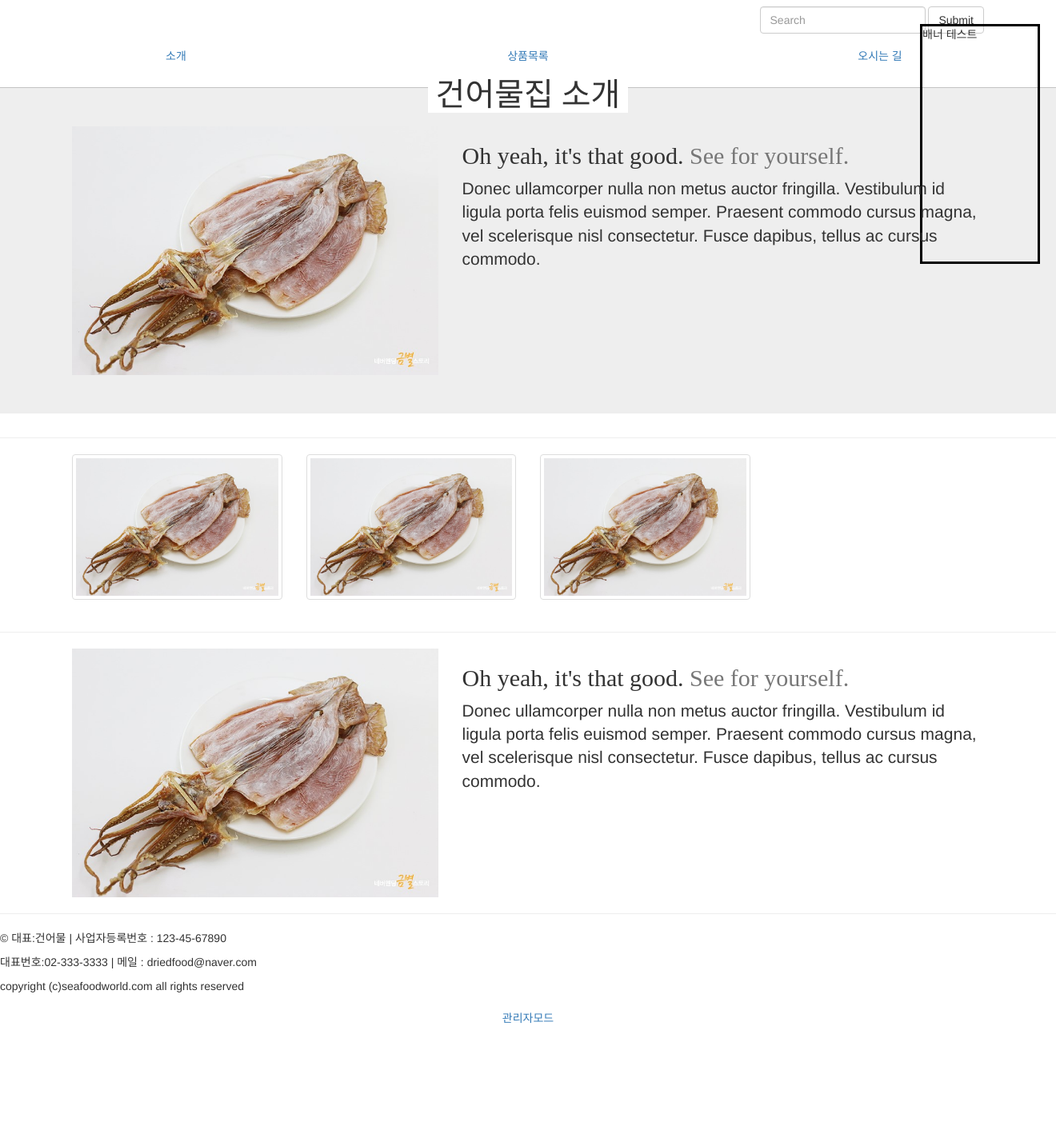
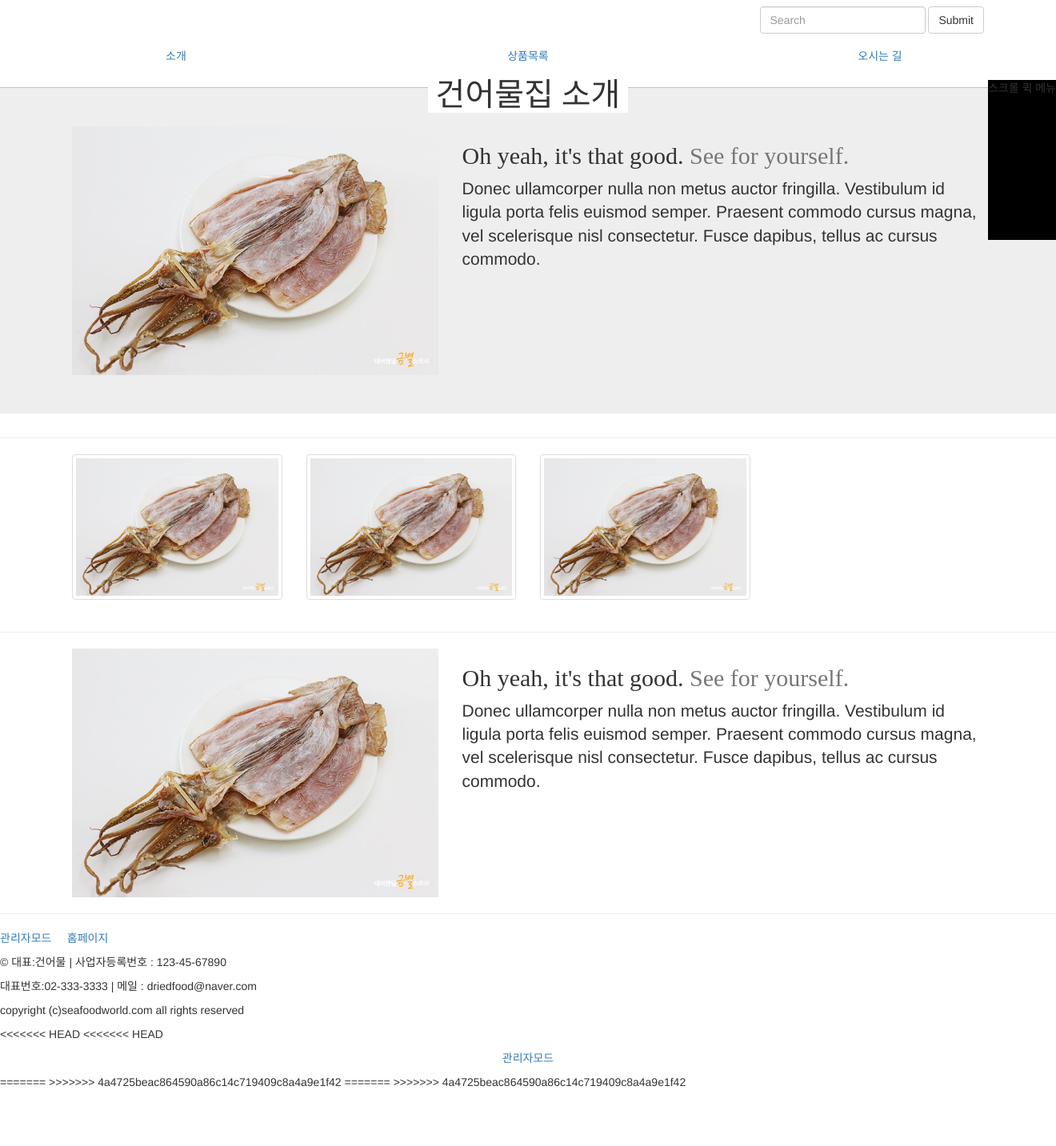
Before and after one commit to tomksg/Web_2017, a PHP site: page /shop/ in a window 1320 px wide. Shown: the whole page at 80% size. Before the commit the page ends 1280 px from the top, so only its background shows below. Run offline with PHP 8.4, Linux system fonts and the light colour scheme; some libraries are stand-ins or nearby versions; some web fonts are replaced.

Commit message:
혹시 바뀌었나?

```diff
--- a/shop/index.php
+++ b/shop/index.php
@@ -13,34 +13,101 @@
   <script type="text/javascript" src="C:\Users\user\Desktop\jquery-scroll-follow\lib/jquery.scrollfollow.js"></script>
 
 <style>
-#testbanner{
-        position: absolute;
-        border: 3px solid black;
 
-        left : 1150px;
-        top : 30px;
-        width: 150px;
-        height: 300px;
-    }
+#quick {
+  position: absolute;
+  right: 0;
+  top: 100px;
+  height: 200px;
+  background: black;
+  z-index: 2;
+}
 
 
-
+}
 </style>
 </head>
 <script type="text/javascript">
-$(document).ready(function(){
-           $("#testbanner").scrollFollow({
-               speed : 800,    // 움직이는 속도
-               offset : 200     // 웹페이지 상단에서 부터의 거리
-           });
-       });
+$(function() {
+
+  var UI = {
+    init: function() {
+      this.quickMenuFn();
+      this.topBtn();
+    },
+
+    initialize: function() {
+      this.id = {
+        target: {
+          quick: '#quick',
+          stickyTop: '#footer'
+        },
+        topBtnClass: 'btn_top'
+      };
+      this.init();
+    },
+
+    quickMenuFn: function() {
+      var quick = $(this.id.target.quick);
+      var qTop = parseInt(quick.css('top'));
+
+      $(window).scroll(function() {
+        var winTop = $(window).scrollTop();
+
+        quick.stop().animate({
+          top: winTop + qTop
+        }, 400);
+
+      })
+    },
+
+    topBtn: function() {
+      var btnLocation = $('.' + this.id.topBtnClass);
+      var timerId = 0;
+
+      $(window).on('scroll', function() {
+        var winTop = $(window).scrollTop();
+        if (winTop > 200) {
+          btnLocation.fadeIn();
+          clearInterval(timerId);
+          timerId = setInterval(btnEffet, 2000);
+        } else {
+          btnLocation.fadeOut();
+          clearInterval(timerId);
+        }
+
+      });
+
+      function btnEffet() {
+        btnLocation.fadeTo('300', 0.3).fadeTo('300', 1);
+      }
+
+      this.scrollTop(btnLocation);
+    },
+
+    scrollTop: function(eTarget, speed) {
+      var speed = speed || null;
+      eTarget.on('click', function() {
+        $('html, body').animate({
+          scrollTop: $("body").offset().top
+        }, speed)
+      })
+    }
+
+  };
+
+  $(function() {
+    UI.initialize();
+  })
+
+})
+
 
 </script>
 
 <body>
-  <div id="testbanner">
-          배너 테스트</br>
-    </div>
+    <div id="quick">스크롤 퀵 메뉴</div>
+
 
 
       <div class="navbar-wrapper">
@@ -131,6 +198,16 @@ $(document).ready(function(){
 
 
     <footer>
+      <p>
+             <a  href="login.php">
+             관리자모드
+           </a>
+           &nbsp;&nbsp;&nbsp;
+           <a href="index.php">
+            홈페이지
+           </a>
+
+           </p>
       <p>&copy; 대표:건어물 | 사업자등록번호 : 123-45-67890
       </p>
       <p>
@@ -142,11 +219,17 @@ $(document).ready(function(){
     </div>
 
   </div>
+<<<<<<< HEAD
+<<<<<<< HEAD
     <ul class="nav nav-pills nav-justified">
-        <li role="presentation"><a href="#">관리자모드</a></li>
+        <li role="presentation"><a href="login.php">관리자모드</a></li>
     </ul>
 
 
+=======
+>>>>>>> 4a4725beac864590a86c14c719409c8a4a9e1f42
+=======
+>>>>>>> 4a4725beac864590a86c14c719409c8a4a9e1f42
 
 
 
```
